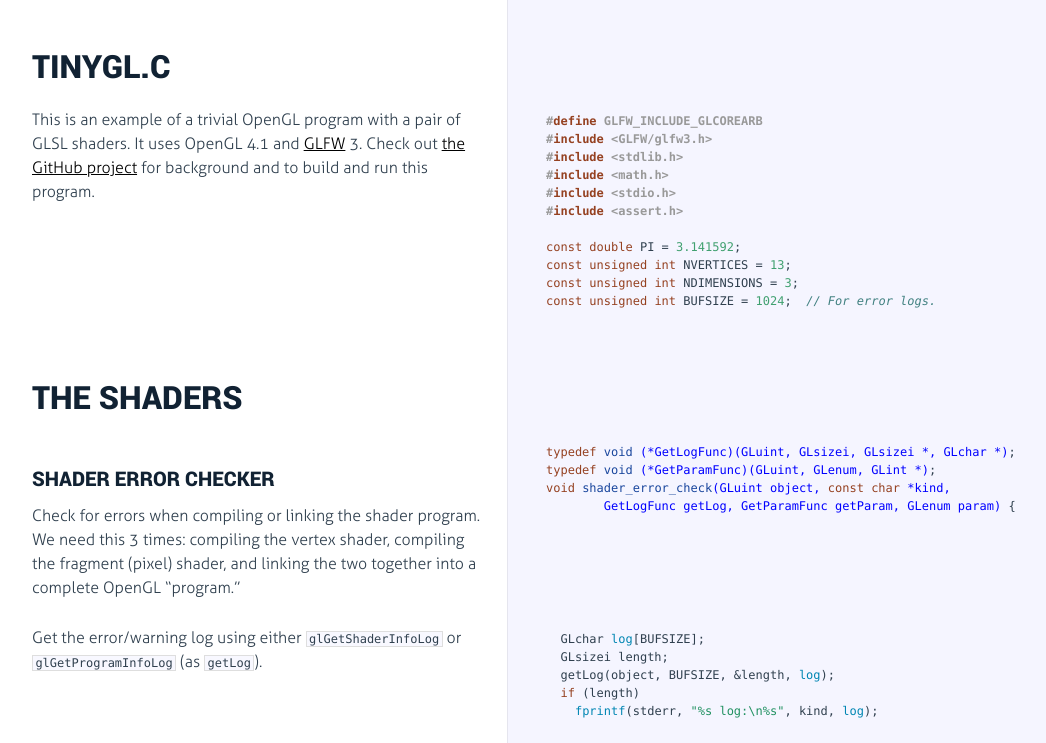
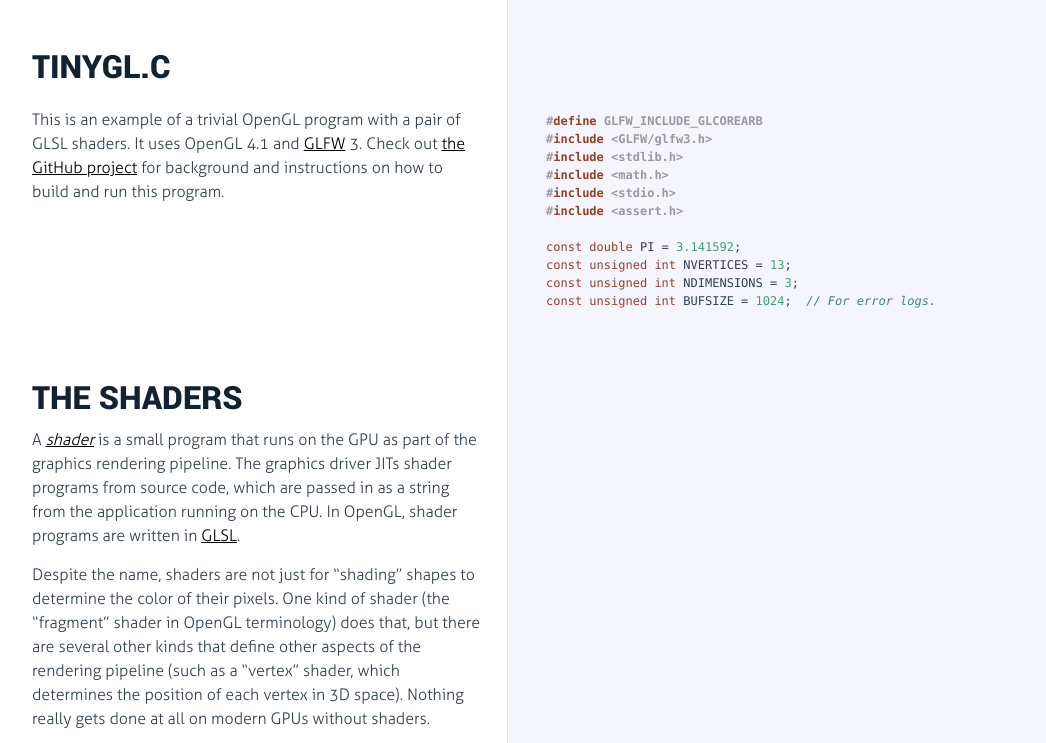
Before and after one commit to sampsyo/tinygl, a plain HTML site: page index.html in a window 1280 px wide. Shown: the top 743 px of the page, without its empty margins (18-1064 px from the left). Drawn offline with Linux system fonts and the light colour scheme.

Commit message:
Sync docco output

```diff
--- a/index.html
+++ b/index.html
@@ -29,7 +29,8 @@
               </div>
               <p>This is an example of a trivial OpenGL program with a pair of GLSL
 shaders. It uses OpenGL 4.1 and <a href="http://www.glfw.org">GLFW</a> 3. Check out <a href="https://github.com/sampsyo/tinygl">the GitHub
-project</a> for background and to build and run this program.</p>
+project</a> for background and instructions on how to build and run this
+program.</p>
 
             </div>
 
@@ -56,6 +57,16 @@ project</a> for background and to build and run this program.</p>
                 <a class="pilcrow" href="#section-2">&#182;</a>
               </div>
               <h1 id="the-shaders">The Shaders</h1>
+<p>A <em><a href="https://en.wikipedia.org/wiki/Shader">shader</a></em> is a small program that runs on the GPU as part of the
+graphics rendering pipeline. The graphics driver JITs shader programs from
+source code, which are passed in as a string from the application running
+on the CPU. In OpenGL, shader programs are written in <a href="https://www.opengl.org/documentation/glsl/">GLSL</a>.</p>
+<p>Despite the name, shaders are not just for “shading” shapes to determine
+the color of their pixels. One kind of shader (the “fragment” shader in
+OpenGL terminology) does that, but there are several other kinds that
+define other aspects of the rendering pipeline (such as a “vertex” shader,
+which determines the position of each vertex in 3D space). Nothing really
+gets done at all on modern GPUs without shaders.</p>
 
             </div>
 
```
